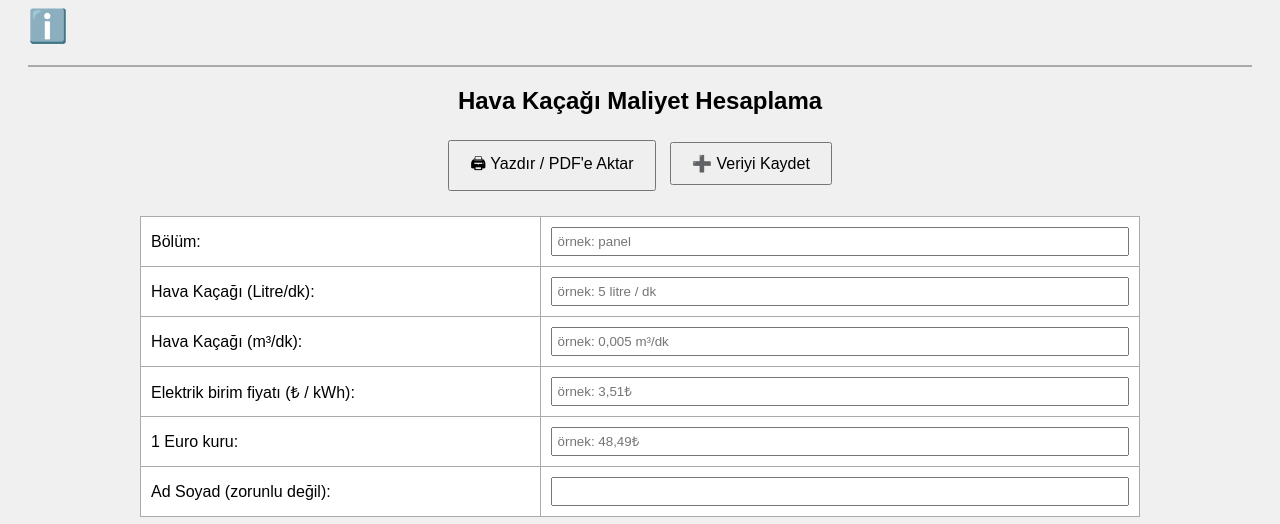
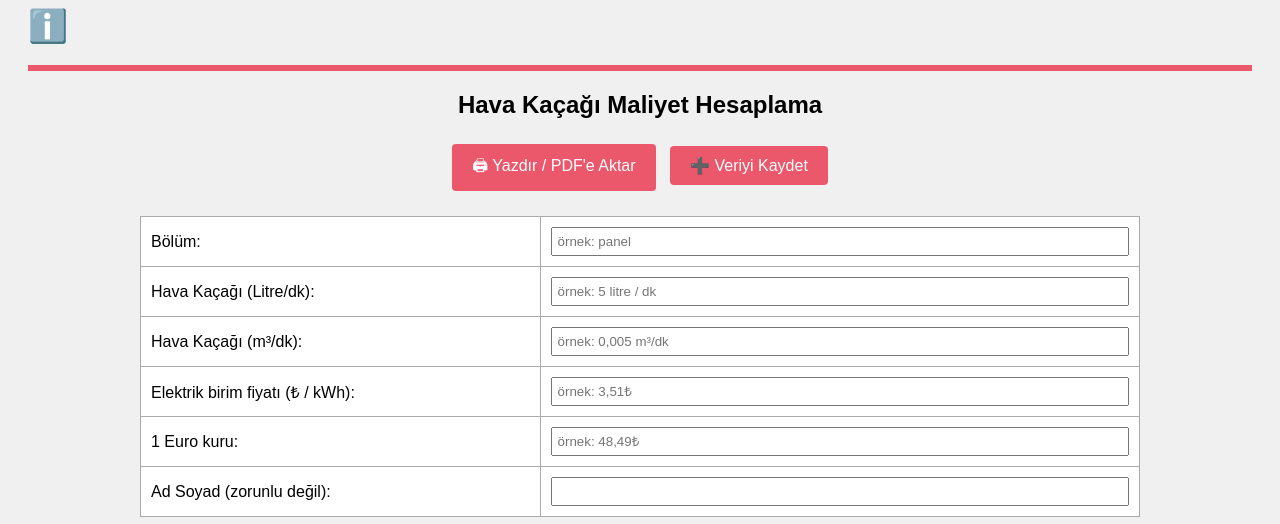
Before and after one commit to melihcanemir/basincli-hava, a plain HTML site: page index.html in a window 1280 px wide. Shown: the part 201-725 px from the top of the page. Drawn offline with Linux system fonts and the light colour scheme.

Commit message:
index.html

```diff
--- a/index.html
+++ b/index.html
@@ -28,9 +28,15 @@
       margin-top: 10px;
       font-size: 10px;
     }
+
+   /*ana başlığın altındaki yatay çizgi*/
+
     hr {
-      margin: 20px 0;
-      border: 1px solid #aaa;
+       margin: 20px 0;
+       border: none;
+       height: 6px; /* Kalınlık */
+       background-color: #eb576b; /* Renk */
+
     }
 
 
@@ -67,6 +73,10 @@
       font-size: 16px;
       margin: 5px;
       cursor: pointer;
+      background-color: #eb576b; /* Arka plan rengi */
+      color: white;              /* Yazı rengi */
+      border: none;              /* Kenarlık kaldır */
+      border-radius: 4px;        /* Hafif köşe yumuşatma (isteğe bağlı) */
     }
 
     .aylik {
@@ -75,6 +85,10 @@
 
     .yillik {
       background-color: #faf6f5;
+    }
+
+    button:active {
+       background-color: #cc2941; /* Daha koyu mavi tıklama rengi */
     }
 
 
@@ -160,6 +174,10 @@
         display: none !important;
         font-size: 5pt;
               }
+
+footer {
+    display: none !important;
+  }
 
 .toplamSatir {
     background-color: transparent !important;
@@ -304,7 +322,7 @@
 
     <tr>
       <td>Bölüm:</td>
-      <td><input type="text" id="bolum" placeholder="örnek: panel"/></td>
+      <td><input type="text" id="bolum" placeholder="örnek: panel" /></td>
     </tr>
     <tr>
       <td>Hava Kaçağı (Litre/dk):</td>
@@ -316,11 +334,11 @@
     </tr>
     <tr>
       <td>Elektrik birim fiyatı (₺ / kWh):</td>
-      <td><input type="text" id="birimFiyat" placeholder="örnek: 3,51₺" /></td>
+      <td><input type="text" id="birimFiyat" placeholder="örnek: 3,51₺"/></td>
     </tr>
     <tr>
       <td>1 Euro kuru:</td>
-      <td><input type="text" id="euroKuru" placeholder="örnek: 48,49₺" /></td>
+      <td><input type="text" id="euroKuru" placeholder="örnek: 48,49₺"/></td>
     </tr>
   <tr>
       <td>Ad Soyad (zorunlu değil):</td>
```
